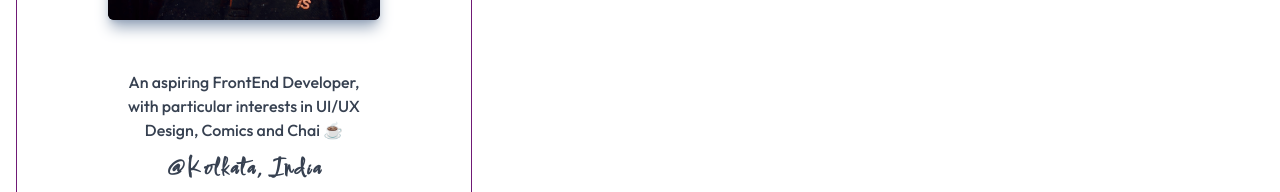
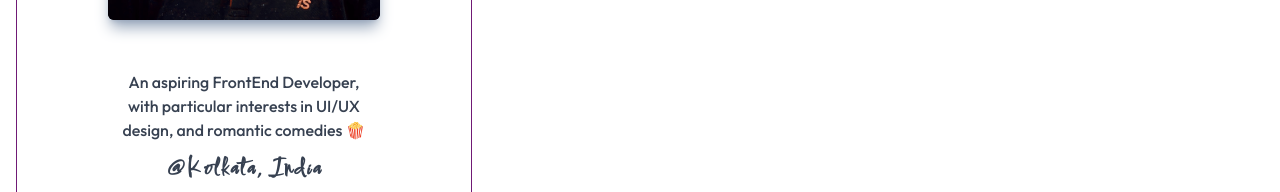
Before and after one commit to dhirajksharma/dhirajksharma.github.io, a React (Create React App) app: page / in a window 1280 px wide. Shown: the part 380-572 px from the top of the page. Built offline with nearby package versions, Linux system fonts and the light colour scheme.

Commit message:
minor changes

```diff
--- a/src/App.css
+++ b/src/App.css
@@ -4,7 +4,6 @@
     overflow: hidden; /* Ensures the content is not revealed until the animation */
     border-right: .15em solid orange; /* The typwriter cursor */
     white-space: nowrap; /* Keeps the content on a single line */
-     /* Gives that scrolling effect as the typing happens */
     letter-spacing: .15em; /* Adjust as needed */
     animation:
       typing 3s steps(30, end),
--- a/src/Head/Head.js
+++ b/src/Head/Head.js
@@ -106,7 +106,7 @@ class Head extends React.Component{
                     {
                         ((window.innerWidth>=640 && window.innerWidth<1024)?"Hi, I'm Dhiraj Sharma. ":"")
                     }
-                    An aspiring FrontEnd Developer, with particular interests in UI/UX Design, Comics and Chai &#9749;
+                    An aspiring FrontEnd Developer, with particular interests in UI/UX design, and romantic comedies &#127871;
                     </p>
                 <p className="hideIntro text-center font-bold text-2xl sm:text-4xl lg:text-2xl 2xl:text-3xl sm:mt-6 lg:mt-0 2xl:mt-4 text-gray-700 font-comforter tracking-widest">@Kolkata, India</p>
                 </div>
--- a/src/Skills/Skills.js
+++ b/src/Skills/Skills.js
@@ -230,6 +230,15 @@ class Skills extends React.Component{
                     </div>
                     <p className="children childrenPara text-white">MySQL</p>
                 </div>
+
+                <div className="child bg-[#202020]">
+                    <div className="children childrenDiv">
+                    <svg viewBox="0 0 128 128" width='70%'>
+                    <path d="M84.466 0L63.887 36.578H22.756L43.321 0z" opacity=".45"></path><path d="M63.887 36.576h41.145L84.468 0H43.323z" opacity=".6"></path><path d="M43.323 73.138l20.565-36.562L43.323 0 22.759 36.576z" opacity=".8"></path><path d="M43.521 128L64.1 91.424h41.145L84.666 128z" opacity=".45"></path><path d="M64.1 91.426H22.955l20.564 36.575h41.145z" opacity=".6"></path><path d="M84.666 54.864L64.102 91.426l20.564 36.575 20.579-36.575z" opacity=".8"></path>
+                    </svg>
+                    </div>
+                    <p className="children childrenPara text-white">Solidity</p>
+                </div>
 	        </BubbleUI>
           </div>
         );
```
